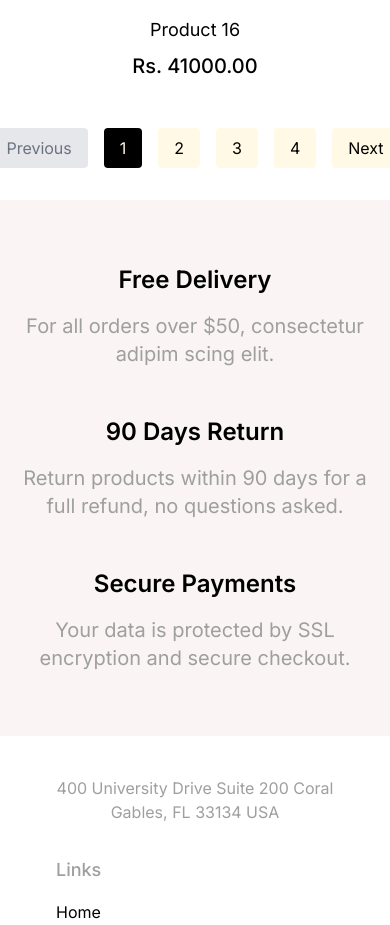
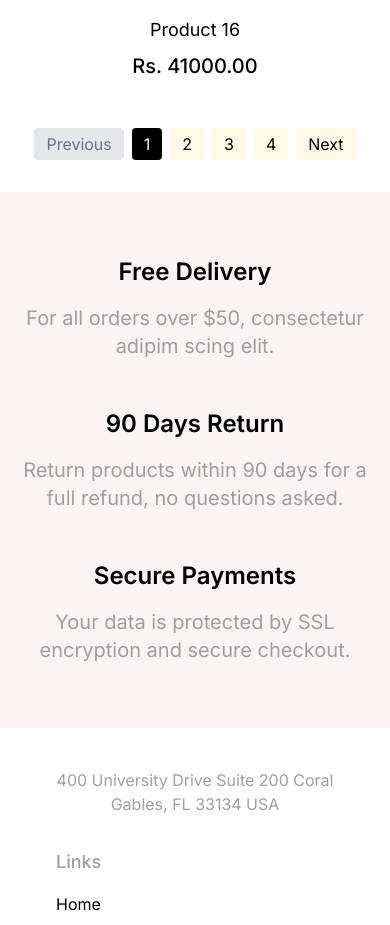
Before and after one commit to Kaxhif01/ecommercehackhatonUI, a Next.js app: page /Shoppage in a window 390 px wide. Shown: the part 6920-7845 px from the top of the page. Built offline with nearby package versions, Linux system fonts and the light colour scheme.

Commit message:
pagination fixed

```diff
--- a/src/app/Shoppage/page.tsx
+++ b/src/app/Shoppage/page.tsx
@@ -23,7 +23,10 @@ const Shoppage = () => {
   const indexOfFirstProduct = indexOfLastProduct - ITEMS_PER_PAGE;
 
   // Slice the products array to get only the products for the current page
-  const currentProducts = products.slice(indexOfFirstProduct, indexOfLastProduct);
+  const currentProducts = products.slice(
+    indexOfFirstProduct,
+    indexOfLastProduct
+  );
 
   // Calculate total number of pages
   const totalPages = Math.ceil(products.length / ITEMS_PER_PAGE);
@@ -80,11 +83,11 @@ const Shoppage = () => {
         </div>
 
         {/* Pagination Section */}
-        <div className="flex justify-center mt-12 space-x-4">
+        <div className="flex flex-wrap justify-center mt-12 space-x-2 sm:space-x-4">
           {/* Previous Button */}
           <button
             onClick={handlePrevClick}
-            className={`px-4 py-2 rounded ${
+            className={`px-3 py-1 sm:px-4 sm:py-2 rounded ${
               currentPage === 1
                 ? "bg-gray-200 text-gray-500 cursor-not-allowed"
                 : "bg-[#FFF9E5] text-[#000000] cursor-pointer"
@@ -95,11 +98,12 @@ const Shoppage = () => {
           </button>
 
           {/* Dynamically render page numbers */}
-          {Array.from({ length: totalPages }, (_, index) => index + 1).map((pageNumber) => (
+          {Array.from({ length: totalPages }, (_, index) => index + 1).map(
+            (pageNumber) => (
               <button
                 key={pageNumber}
                 onClick={() => handlePageClick(pageNumber)}
-              className={`px-4 py-2 rounded ${
+                className={`px-3 py-1 sm:px-4 sm:py-2 rounded ${
                   currentPage === pageNumber
                     ? "bg-[#000000] text-[#FFF9E5]" // Active page styling
                     : "bg-[#FFF9E5] text-[#000000]"
@@ -107,12 +111,13 @@ const Shoppage = () => {
               >
                 {pageNumber}
               </button>
-          ))}
+            )
+          )}
 
           {/* Next Button */}
           <button
             onClick={handleNextClick}
-            className={`px-4 py-2 rounded ${
+            className={`px-3 py-1 sm:px-4 sm:py-2 rounded ${
               currentPage === totalPages
                 ? "bg-gray-200 text-gray-500 cursor-not-allowed"
                 : "bg-[#FFF9E5] text-[#000000] cursor-pointer"
```
Lines whose indentation alone changed are shown as unchanged.
